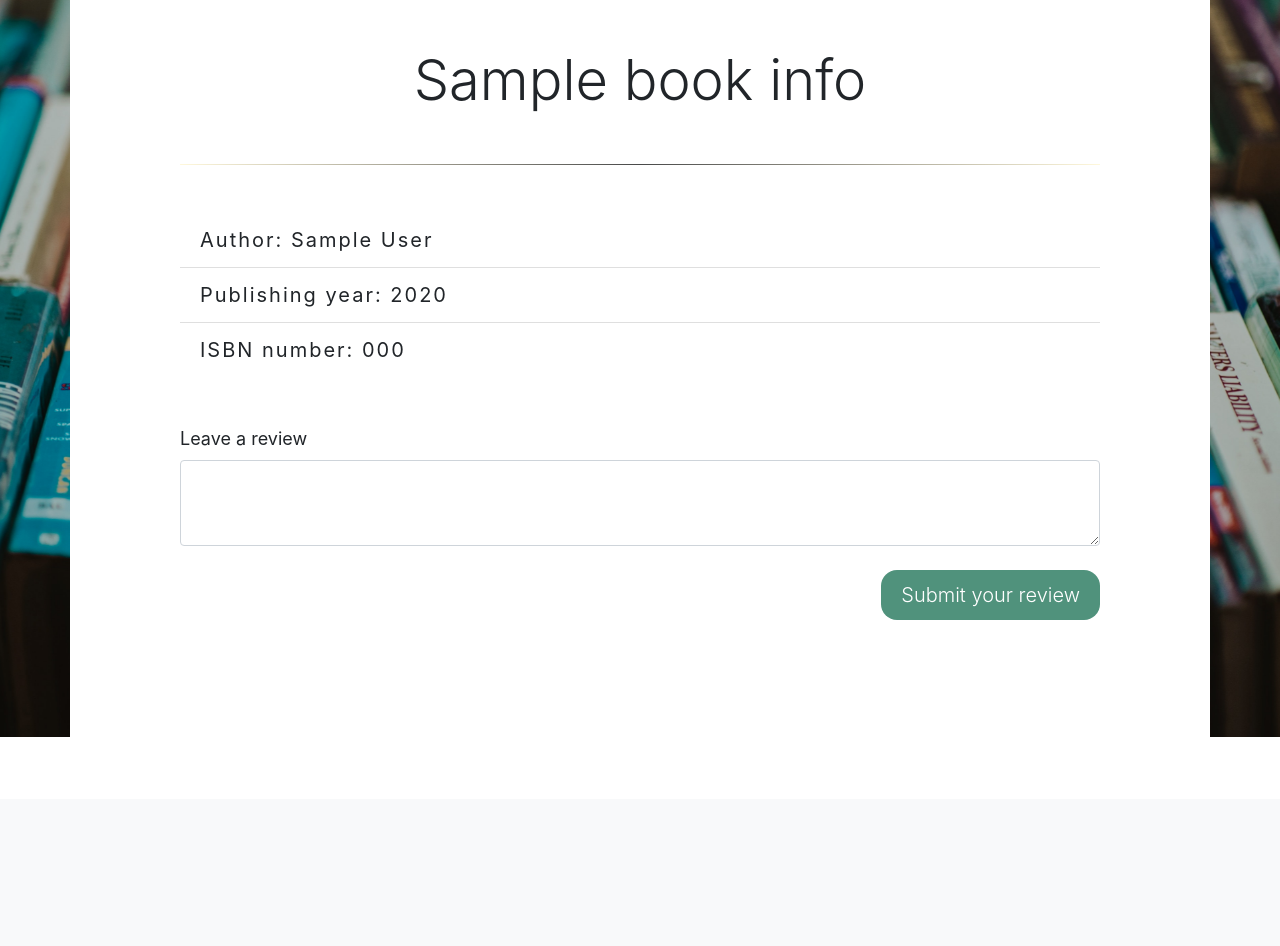
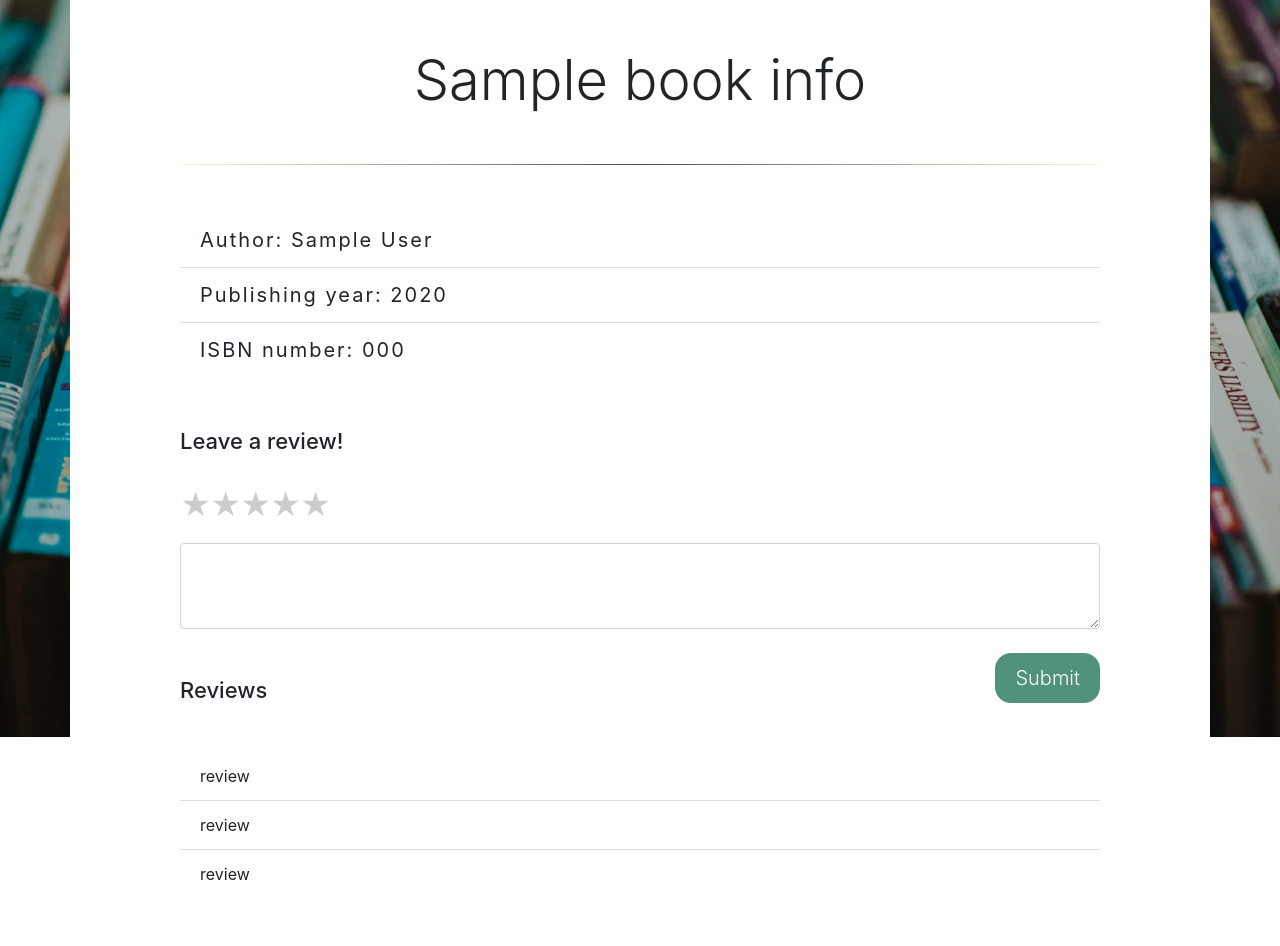
Before and after one commit to karinabogacz/BookShelf, a Flask app: template templates/book.html in a window 1280 px wide. Shown: the part 63-1009 px from the top of the page. Before the commit the page ends 800 px from the top, so only its background shows below. Run offline with Flask 2, Linux system fonts and the light colour scheme; the template is opened without the code that fills it: most values are stand-ins (such as "Sample title", 1, 10 or a date in 2020); some libraries are stand-ins or nearby versions.

Commit message:
Add files via upload

```diff
--- a/application.py
+++ b/application.py
@@ -1,5 +1,4 @@
 import os
-import string
 
 from flask import Flask, session, render_template, request, redirect, url_for
 from flask_session import Session
@@ -70,11 +69,11 @@ def search():
             search_input = request.form.get("search")
             query = "%" + search_input + "%"
 
-            search_input_capitalize = string.capwords(search_input)
-            query_capitalize = "%" + search_input_capitalize + "%"
+            search_input_lower = search_input.lower()
+            query_lower = "%" + search_input_lower + "%"
 
-            search_results = db.execute("SELECT * FROM books WHERE isbn LIKE :query OR title LIKE :query OR author LIKE :query OR title LIKE :query_capitalize OR author LIKE :query_capitalize",
-            {"query": query, "query_capitalize": query_capitalize})
+            search_results = db.execute("SELECT * FROM books WHERE isbn LIKE :query OR title = :search_input OR LOWER(title) LIKE :query_lower OR LOWER(author) LIKE :query_lower",
+            {"query": query, "search_input": search_input, "query_lower": query_lower})
 
             row_count = search_results.rowcount
 
@@ -90,10 +89,31 @@ def search():
     else:
         return redirect(url_for("login"))
 
-@app.route ("/book/<string:isbn>")
+@app.route ("/book/<string:isbn>", methods = ['GET', 'POST'])
 def book(isbn):
-    book_info = db.execute ("SELECT * FROM books WHERE isbn = :isbn", {"isbn": isbn}).fetchone()
-    return render_template ("book.html", book_info = book_info)
+
+    if "user" in session:
+
+        book_info = db.execute ("SELECT * FROM books WHERE isbn = :isbn", {"isbn": isbn}).fetchone()
+
+        if request.method == "POST":
+
+            review_content = request.form.get("review")
+
+            try:
+
+                db.execute("INSERT INTO reviews (content) VALUES (:content)", {"content": review_content})
+                db.commit()
+                return render_template ("book.html", book_info = book_info, message = "Your review has been posted")
+
+            except:
+
+                return render_template ("book.html", book_info = book_info, message_error = "There was a problem in posting your review")
+
+        return render_template ("book.html", book_info = book_info)
+
+    return redirect(url_for('login'))
+
 
 @app.route ("/logout")
 def logout():
--- a/static/stylesheet/style.css
+++ b/static/stylesheet/style.css
@@ -165,5 +165,49 @@ footer p{
 }
 
 .button-home:hover, .button-review:hover{
-    background-color: #66ac94
+    background-color: #427e6a
 }
+
+.rate {
+    display: block;
+    float: left;
+    height: 40px;
+    margin-bottom: 20px;
+}
+.rate:not(:checked) > input {
+    position:absolute;
+    display: none;
+}
+.rate:not(:checked) > label {
+    float:right;
+    width:1em;
+    overflow:hidden;
+    white-space:nowrap;
+    cursor:pointer;
+    font-size:30px;
+    color:#ccc;
+}
+.rate:not(:checked) > label:before {
+    content: '★ ';
+}
+.rate > input:checked ~ label {
+    color: #ffc700;
+}
+.rate:not(:checked) > label:hover,
+.rate:not(:checked) > label:hover ~ label {
+    color: #deb217;
+}
+.rate > input:checked + label:hover,
+.rate > input:checked + label:hover ~ label,
+.rate > input:checked ~ label:hover,
+.rate > input:checked ~ label:hover ~ label,
+.rate > label:hover ~ input:checked ~ label {
+    color: #c59b08;
+}
+
+.heading-review {
+    display: block;
+    font-size: 22px;
+    font-weight: 500;
+    margin-bottom: 25px;
+}
--- a/templates/book.html
+++ b/templates/book.html
@@ -5,9 +5,9 @@
 {% block content%}
 
 <main>
-    <div class="container" style="background-color: white; min-height: 800px;">
+    <div class="container" style="background-color: white;">
         <div class="row justify-content-center">
-            <div class="col-lg-10">
+            <div class="col-md-10">
                 <section>
                     <header>
                         <h1 class="display-4 m-5 text-center">{{book_info.title}}</h1>
@@ -20,11 +20,43 @@
                     </ul>
                 </section>
                 <section>
-                    <div class="form-group">
-                        <label for="exampleFormControlTextarea1" style="font-size: 18px;" >Leave a review</label>
-                        <textarea class="form-control" id="exampleFormControlTextarea1" rows="3"></textarea>
-                        <button type="button" class="btn btn-primary btn-lg float-right mt-4 button-review">Submit your review</button>
+                    <div class="form-group mt-4">
+                        <form action="/book/{{book_info.isbn}}" method="post">
+                            {% if message %}
+                            <div class="alert alert-success" role="alert">
+                                {{message}}
+                            </div>
+                            {% elif message_error %}
+                            <div class="alert alert-danger" role="alert">
+                                {{message_error}}
+                              </div>
+                            {% else %}
+                            <label for="exampleFormControlTextarea1" class="heading-review">Leave a review!</label>
+                            <div class="rate">
+                                <input type="radio" id="star5" name="rate" value="5"/>
+                                    <label for="star5" title="text">5 stars</label>
+                                    <input type="radio" id="star4" name="rate" value="4" />
+                                    <label for="star4" title="text">4 stars</label>
+                                    <input type="radio" id="star3" name="rate" value="3" />
+                                    <label for="star3" title="text">3 stars</label>
+                                    <input type="radio" id="star2" name="rate" value="2" />
+                                    <label for="star2" title="text">2 stars</label>
+                                    <input type="radio" id="star1" name="rate" value="1" />
+                                    <label for="star1" title="text">1 star</label>
+                              </div>
+                            <textarea class="form-control mt-3" id="exampleFormControlTextarea1" rows="3" name = "review" ></textarea>
+                            <button type="submit" class="btn btn-primary btn-lg float-right mt-4 button-review">Submit</a></button>
+                            {% endif %}
+                        </form>
                     </div>
+                </section>
+                <section>
+                    <h2 class="heading-review mt-5">Reviews</h2>
+                    <ul class="list-group list-group-flush my-5">
+                        <li class="list-group-item">review</li>
+                        <li class="list-group-item">review</li>
+                        <li class="list-group-item">review</li>
+                    </ul>
                 </section>
             </div>
         </div>
--- a/templates/layout_home.html
+++ b/templates/layout_home.html
@@ -9,6 +9,8 @@
     <!-- Bootstrap CSS -->
     <link rel="stylesheet" href="https://stackpath.bootstrapcdn.com/bootstrap/4.4.1/css/bootstrap.min.css" integrity="sha384-Vkoo8x4CGsO3+Hhxv8T/Q5PaXtkKtu6ug5TOeNV6gBiFeWPGFN9MuhOf23Q9Ifjh" crossorigin="anonymous">
     <link rel="stylesheet" href="{{ url_for('static', filename='stylesheet/style.css') }}"/>
+
+    <!-- Fonts -->
 
     <link rel="stylesheet" href="https://use.fontawesome.com/releases/v5.1.0/css/all.css" integrity="sha384-lKuwvrZot6UHsBSfcMvOkWwlCMgc0TaWr+30HWe3a4ltaBwTZhyTEggF5tJv8tbt" crossorigin="anonymous">
 
--- a/templates/search_results.html
+++ b/templates/search_results.html
@@ -36,7 +36,7 @@
           <ul class="list-group list-group-flush">
             {% for book in search_results %}
             <li class="list-group-item">
-              <a href="/book/{{book['isbn']}}"> {{book.title}}</a>
+              <a href="/book/{{book.isbn}}"> {{book.title}}</a>
               <p>{{book.author}}, {{book.year}}</p>
               <p class="float-right">{{book.isbn}}</p>
             </li>
```
Also changed, not shown: 5 other files.
